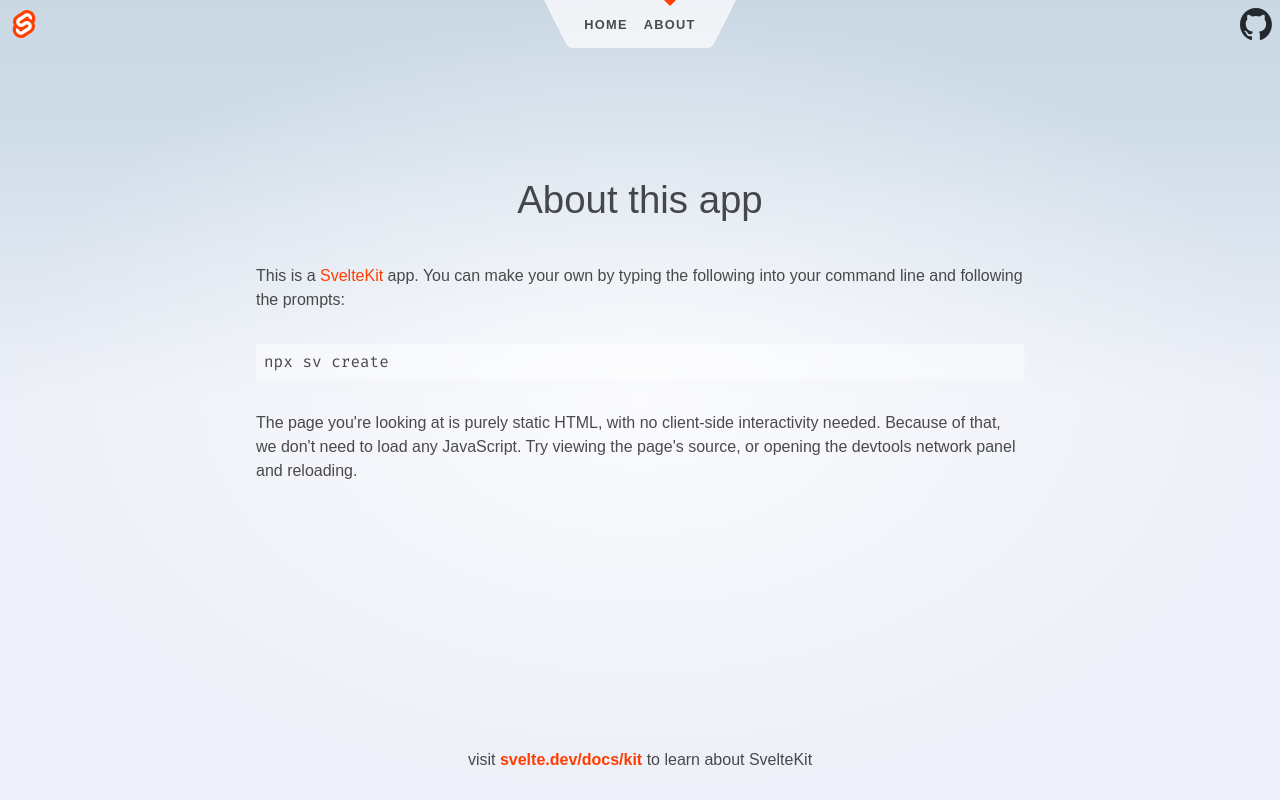
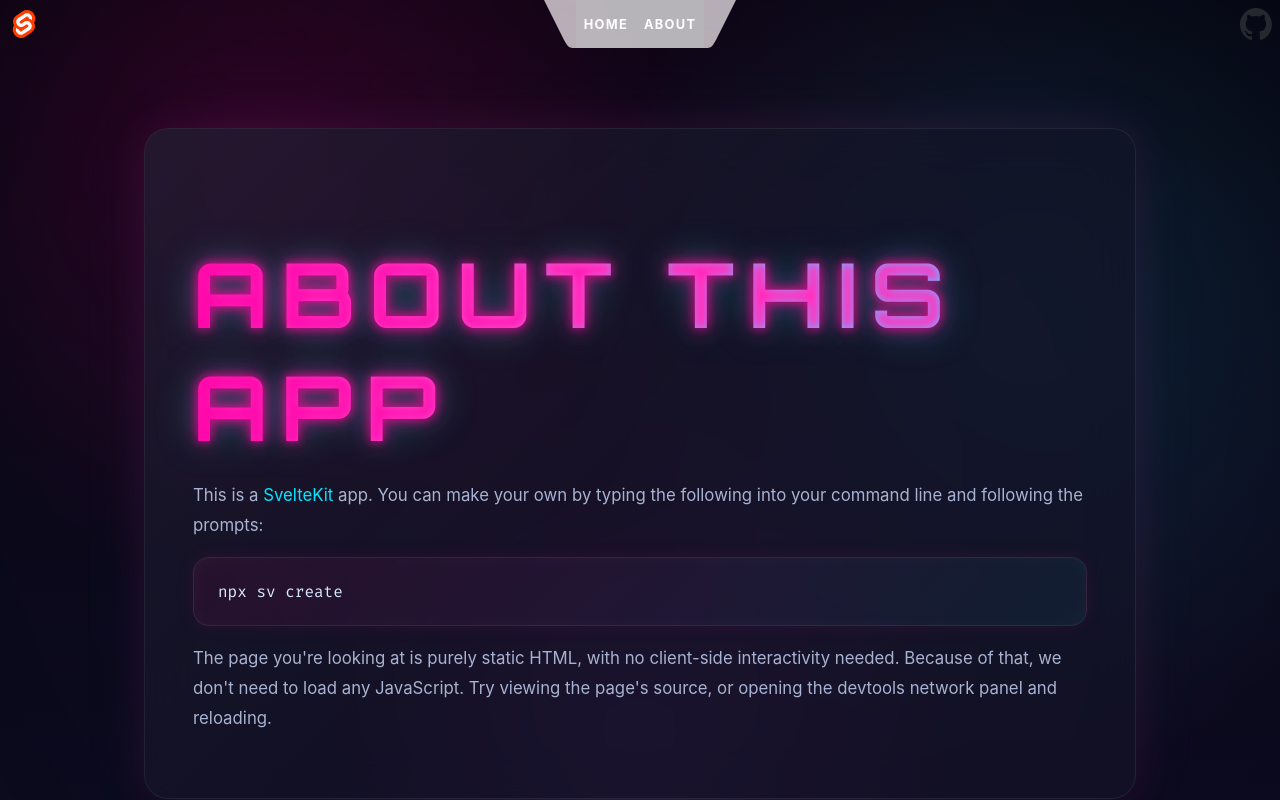
Before and after one commit to sniffowomo/sveltejs-kit-template-default-f7yqdqb91, a SvelteKit app: page /about in a window 1280 px wide. Shown: the top 800 px of the page. Built offline with nearby package versions, Linux system fonts and the light colour scheme.

Commit message:
boot things

```diff
--- a/src/routes/layout.css
+++ b/src/routes/layout.css
@@ -1,105 +1,322 @@
-@import '@fontsource/fira-mono';
+@import "@fontsource/fira-mono";
+@import url("https://fonts.googleapis.com/css2?family=Orbitron:wght@400;600;700;800&display=swap");
 
 :root {
-	--font-body:
-		Arial, -apple-system, BlinkMacSystemFont, 'Segoe UI', Roboto, Oxygen, Ubuntu, Cantarell,
-		'Open Sans', 'Helvetica Neue', sans-serif;
-	--font-mono: 'Fira Mono', monospace;
-	--color-bg-0: rgb(202, 216, 228);
-	--color-bg-1: hsl(209, 36%, 86%);
-	--color-bg-2: hsl(224, 44%, 95%);
-	--color-theme-1: #ff3e00;
-	--color-theme-2: #4075a6;
-	--color-text: rgba(0, 0, 0, 0.7);
-	--column-width: 42rem;
-	--column-margin-top: 4rem;
-	font-family: var(--font-body);
-	color: var(--color-text);
+  --bg-primary: #050510;
+  --bg-secondary: #0b0b1e;
+  --bg-panel: rgba(20, 20, 40, 0.65);
+
+  --neon-pink: #ff0088;
+  --neon-purple: #a855f7;
+  --neon-cyan: #00e5ff;
+  --neon-red: #ff3366;
+
+  --text-primary: #ffffff;
+  --text-secondary: #a8b2d1;
+
+  --font-body: "Inter", Arial, sans-serif;
+
+  --font-display: "Orbitron", sans-serif;
+  --font-mono: "Fira Mono", monospace;
+}
+
+* {
+  box-sizing: border-box;
+}
+
+html {
+  scroll-behavior: smooth;
 }
 
 body {
-	min-height: 100vh;
-	margin: 0;
-	background-attachment: fixed;
-	background-color: var(--color-bg-1);
-	background-size: 100vw 100vh;
-	background-image:
-		radial-gradient(50% 50% at 50% 50%, rgba(255, 255, 255, 0.75) 0%, rgba(255, 255, 255, 0) 100%),
-		linear-gradient(180deg, var(--color-bg-0) 0%, var(--color-bg-1) 15%, var(--color-bg-2) 50%);
+  min-height: 100vh;
+  margin: 0;
+  color: var(--text-primary);
+  font-family: var(--font-body);
+  background: radial-gradient(
+      circle at 20% 20%,
+      rgba(255, 0, 136, 0.15),
+      transparent 35%
+    ),
+    radial-gradient(circle at 80% 40%, rgba(0, 229, 255, 0.12), transparent 40%),
+    radial-gradient(
+      circle at 50% 90%,
+      rgba(168, 85, 247, 0.12),
+      transparent 35%
+    ),
+    linear-gradient(180deg, var(--bg-primary), var(--bg-secondary));
+
+  background-attachment: fixed;
+  overflow-x: hidden;
+  position: relative;
 }
+
+/* Animated background glow */
+
+body::before {
+  content: "";
+  position: fixed;
+  inset: -30%;
+  background: radial-gradient(circle, rgba(255, 0, 136, 0.08), transparent 60%);
+  filter: blur(120px);
+  animation: floatGlow 18s ease-in-out infinite;
+  pointer-events: none;
+}
+
+@keyframes floatGlow {
+  0% {
+    transform: translate(-10%, -10%);
+  }
+  50% {
+    transform: translate(10%, 5%);
+  }
+  100% {
+    transform: translate(-10%, -10%);
+  }
+}
+
+/* Typography */
 
 h1,
 h2,
-p {
-	font-weight: 400;
+h3 {
+  font-family: var(--font-display);
+  text-transform: uppercase;
+  letter-spacing: 0.15em;
+  margin-bottom: 0.5rem;
+}
+
+h1 {
+  font-size: clamp(3rem, 7vw, 6rem);
+
+  background: linear-gradient(90deg, var(--neon-pink), var(--neon-cyan));
+
+  -webkit-background-clip: text;
+  background-clip: text;
+  color: transparent;
+
+  text-shadow: 0 0 10px rgba(255, 0, 136, 0.7), 0 0 20px rgba(255, 0, 136, 0.5),
+    0 0 40px rgba(0, 229, 255, 0.35);
+
+  animation: neonPulse 3s ease-in-out infinite;
+}
+
+h2 {
+  color: var(--neon-cyan);
+
+  text-shadow: 0 0 10px rgba(0, 229, 255, 0.8), 0 0 25px rgba(0, 229, 255, 0.35);
+}
+
+@keyframes neonPulse {
+  0%,
+  100% {
+    filter: brightness(1);
+  }
+  50% {
+    filter: brightness(1.3);
+  }
 }
 
 p {
-	line-height: 1.5;
+  color: var(--text-secondary);
+  line-height: 1.8;
+  font-size: 1.05rem;
 }
 
+/* Glass panel */
+
+.text-column {
+  max-width: 1200px;
+  margin: 4rem auto;
+  padding: 3rem;
+
+  background: var(--bg-panel);
+
+  backdrop-filter: blur(24px);
+  -webkit-backdrop-filter: blur(24px);
+
+  border: 1px solid rgba(255, 255, 255, 0.08);
+
+  border-radius: 24px;
+
+  box-shadow: 0 0 40px rgba(255, 0, 136, 0.1), 0 0 80px rgba(0, 229, 255, 0.05);
+
+  position: relative;
+  overflow: hidden;
+}
+
+.text-column::before {
+  content: "";
+  position: absolute;
+  inset: 0;
+
+  background: linear-gradient(
+    135deg,
+    rgba(255, 255, 255, 0.04),
+    transparent 50%
+  );
+
+  pointer-events: none;
+}
+
+/* Links */
+
 a {
-	color: var(--color-theme-1);
-	text-decoration: none;
+  color: var(--neon-cyan);
+  text-decoration: none;
+  transition: 0.3s;
 }
 
 a:hover {
-	text-decoration: underline;
+  color: white;
+
+  text-shadow: 0 0 10px var(--neon-cyan), 0 0 20px var(--neon-cyan);
 }
 
-h1 {
-	font-size: 2rem;
-	text-align: center;
+/* Buttons */
+
+button,
+.btn {
+  font-family: var(--font-display);
+  font-weight: 700;
+  letter-spacing: 0.08em;
+
+  padding: 0.9rem 1.8rem;
+
+  border-radius: 12px;
+  border: 1px solid rgba(255, 255, 255, 0.15);
+
+  background: linear-gradient(135deg, var(--neon-pink), var(--neon-purple));
+
+  color: white;
+  cursor: pointer;
+
+  position: relative;
+  overflow: hidden;
+
+  transition: transform 0.35s ease, box-shadow 0.35s ease;
 }
 
-h2 {
-	font-size: 1rem;
+button::before,
+.btn::before {
+  content: "";
+
+  position: absolute;
+  top: 0;
+  left: -150%;
+
+  width: 60%;
+  height: 100%;
+
+  background: linear-gradient(
+    90deg,
+    transparent,
+    rgba(255, 255, 255, 0.4),
+    transparent
+  );
+
+  transform: skewX(-25deg);
+  transition: 0.7s;
 }
 
-pre {
-	font-size: 16px;
-	font-family: var(--font-mono);
-	background-color: rgba(255, 255, 255, 0.45);
-	border-radius: 3px;
-	box-shadow: 2px 2px 6px rgb(255 255 255 / 25%);
-	padding: 0.5em;
-	overflow-x: auto;
-	color: var(--color-text);
+button:hover::before,
+.btn:hover::before {
+  left: 160%;
 }
 
-.text-column {
-	display: flex;
-	max-width: 48rem;
-	flex: 0.6;
-	flex-direction: column;
-	justify-content: center;
-	margin: 0 auto;
+button:hover,
+.btn:hover {
+  transform: translateY(-4px) scale(1.02);
+
+  box-shadow: 0 0 15px var(--neon-pink), 0 0 40px var(--neon-purple),
+    0 10px 30px rgba(0, 0, 0, 0.4);
 }
 
-input,
-button {
-	font-size: inherit;
-	font-family: inherit;
+button:active,
+.btn:active {
+  transform: scale(0.98);
 }
 
-button:focus:not(:focus-visible) {
-	outline: none;
+/* Inputs */
+
+input {
+  width: 100%;
+  padding: 1rem 1.25rem;
+
+  background: rgba(255, 255, 255, 0.05);
+
+  border: 1px solid rgba(255, 255, 255, 0.1);
+  border-radius: 12px;
+
+  color: white;
+
+  backdrop-filter: blur(10px);
+
+  transition: 0.3s;
 }
 
-@media (min-width: 720px) {
-	h1 {
-		font-size: 2.4rem;
-	}
+input:focus {
+  outline: none;
+
+  border-color: var(--neon-cyan);
+
+  box-shadow: 0 0 15px rgba(0, 229, 255, 0.4), 0 0 35px rgba(0, 229, 255, 0.15);
 }
 
-.visually-hidden {
-	border: 0;
-	clip: rect(0 0 0 0);
-	height: auto;
-	margin: 0;
-	overflow: hidden;
-	padding: 0;
-	position: absolute;
-	width: 1px;
-	white-space: nowrap;
+/* Code blocks */
+
+pre {
+  font-family: var(--font-mono);
+
+  padding: 1.5rem;
+
+  border-radius: 16px;
+
+  background: linear-gradient(
+    135deg,
+    rgba(255, 0, 136, 0.08),
+    rgba(0, 229, 255, 0.05)
+  );
+
+  border: 1px solid rgba(255, 255, 255, 0.08);
+
+  color: #d7e6ff;
+
+  overflow-x: auto;
+
+  box-shadow: inset 0 0 20px rgba(255, 255, 255, 0.03),
+    0 0 20px rgba(255, 0, 136, 0.08);
 }
+
+/* Scrollbar */
+
+::-webkit-scrollbar {
+  width: 10px;
+}
+
+::-webkit-scrollbar-track {
+  background: #090912;
+}
+
+::-webkit-scrollbar-thumb {
+  background: linear-gradient(var(--neon-pink), var(--neon-cyan));
+
+  border-radius: 999px;
+}
+
+/* Utility glow classes */
+
+.glow-pink {
+  text-shadow: 0 0 10px var(--neon-pink), 0 0 30px var(--neon-pink);
+}
+
+.glow-cyan {
+  text-shadow: 0 0 10px var(--neon-cyan), 0 0 30px var(--neon-cyan);
+}
+
+.glass {
+  background: rgba(255, 255, 255, 0.05);
+  backdrop-filter: blur(20px);
+  border: 1px solid rgba(255, 255, 255, 0.08);
+  border-radius: 20px;
+}
```
Also changed, not shown: 1 other file (tests, documents, lock files or other folders).
